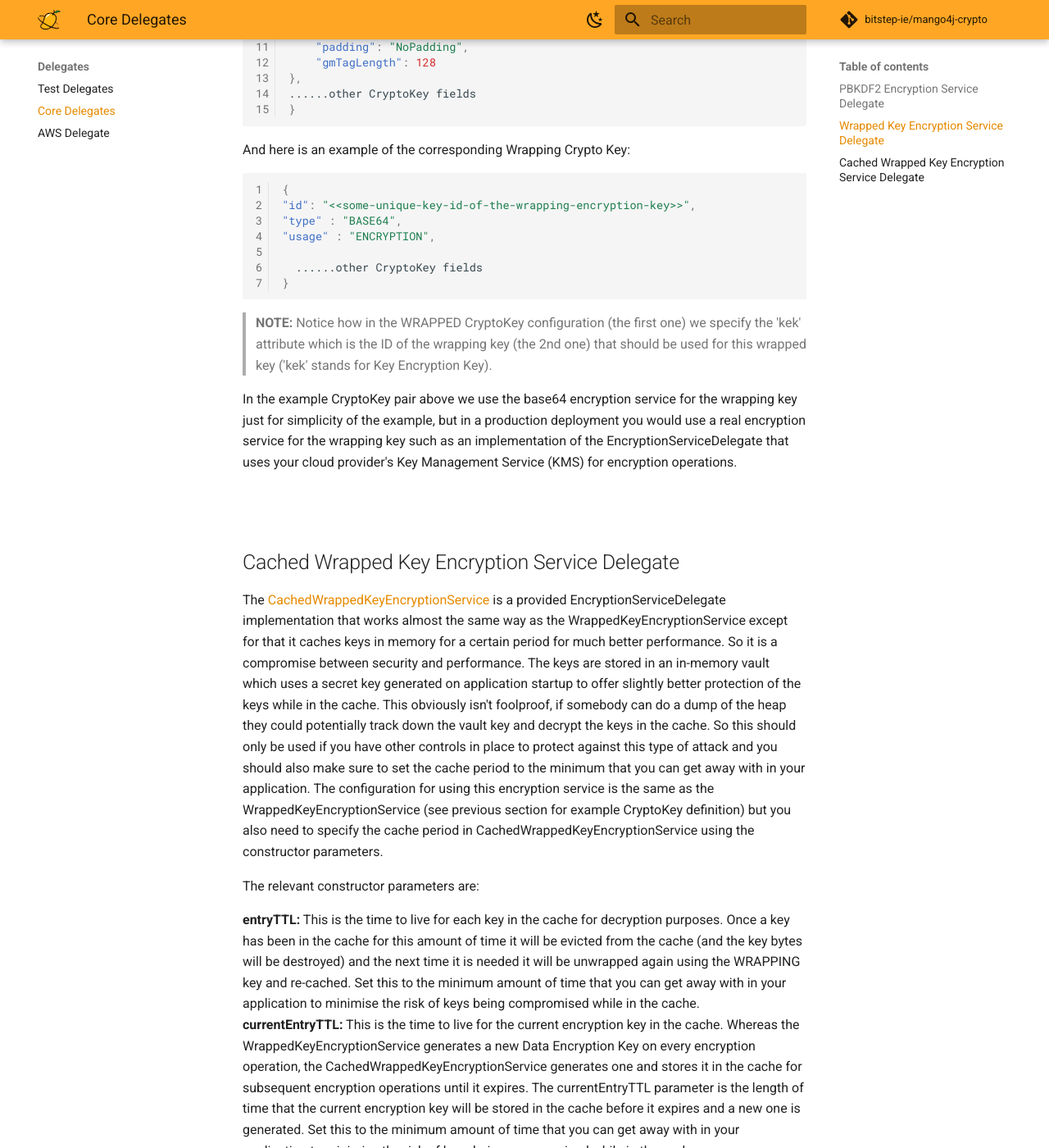
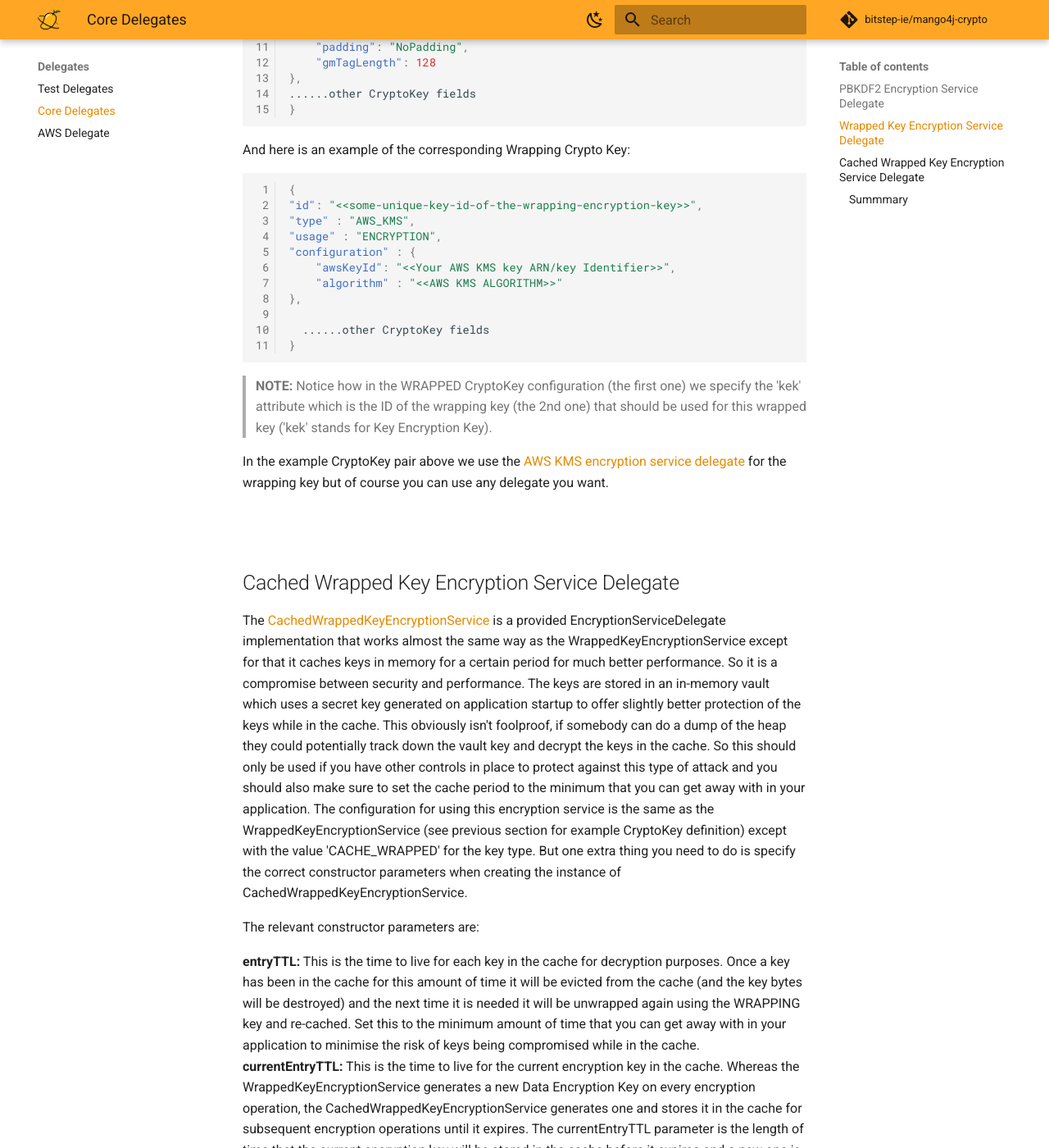
Before and after one commit to bitstep-ie/mango4j-crypto, an MkDocs documentation site: the page built from documentation/docs/delegates/core-delegates.md, in a window 1280 px wide and 1400 px high, scrolled down 1638 px. Shown: the whole window at 82% size. Built offline with MkDocs 1.6.1 and Material for MkDocs 9.7.7, drawn with Linux system fonts in a browser that asks for light colours; comment, search, counter and statistics services are not loaded; the version menu is left out.

Commit message:
Fixed links

````diff
--- a/documentation/docs/delegates/core-delegates.md
+++ b/documentation/docs/delegates/core-delegates.md
@@ -1,7 +1,7 @@
 # Production Delegates
 
 ## PBKDF2 Encryption Service Delegate
-The [PBKDF2EncryptionService](/mango4j-crypto-core/src/main/java/ie/bitstep/mango/crypto/core/encryption/impl/PBKDF2EncryptionService.java) is a provided EncryptionServiceDelegate implementation that uses the JDKs Java Cryptography Architecture (JCA) for encryption and decryption. This is a real encryption service that could be used for production deployments (make sure to store the pass phrase in a secure manner) and can also be useful for testing purposes. It supports various encryption algorithms, modes and padding schemes that are available in the JDK. You can configure these values by configuring the appropriate attributes in the [CryptoKey](/mango4j-crypto-core/src/main/java/ie/bitstep/mango/crypto/core/domain/CryptoKey.java) configuration map. An example CryptoKey definition for the PBKDF2EncryptionService would be as follows:
+The [PBKDF2EncryptionService](https://github.com/bitstep-ie/mango4j-crypto/blob/main/mango4j-crypto-core/src/main/java/ie/bitstep/mango/crypto/core/encryption/impl/PBKDF2EncryptionService.java) is a provided EncryptionServiceDelegate implementation that uses the JDKs Java Cryptography Architecture (JCA) for encryption and decryption. This is a real encryption service that could be used for production deployments (make sure to store the pass phrase in a secure manner) and can also be useful for testing purposes. It supports various encryption algorithms, modes and padding schemes that are available in the JDK. You can configure these values by configuring the appropriate attributes in the [CryptoKey](/mango4j-crypto-core/src/main/java/ie/bitstep/mango/crypto/core/domain/CryptoKey.java) configuration map. An example CryptoKey definition for the PBKDF2EncryptionService would be as follows:
 
 ```json
 {
@@ -26,9 +26,20 @@
 <br>
 
 ## Wrapped Key Encryption Service Delegate
-The [WrappedKeyEncryptionService](/mango4j-crypto-core/src/main/java/ie/bitstep/mango/crypto/core/encryption/impl/wrapped/WrappedKeyEncryptionService.java) is a provided EncryptionServiceDelegate implementation that uses the JDKs Java Cryptography Architecture (JCA) for encryption and decryption using a uniquely generated key for each encryption operation. This key is "wrapped" (encrypted) with the wrapping key. This is the same approach that other providers such as the AWS Encryption SDK (they call it envelope encryption) to carry out encryption operations locally but keeping the generated keys secure. So to break it down, it works like this:
+The [WrappedKeyEncryptionService](https://github.com/bitstep-ie/mango4j-crypto/blob/main/mango4j-crypto-core/src/main/java/ie/bitstep/mango/crypto/core/encryption/impl/wrapped/WrappedKeyEncryptionService.java)
+is a provided EncryptionServiceDelegate implementation that uses the JDKs Java Cryptography Architecture (JCA) for
+encryption and decryption using a uniquely generated key for each encryption operation. This key is "wrapped" (encrypted)
+with the wrapping key. This is the same approach that other providers such as the AWS Encryption SDK (they call it envelope
+encryption) to carry out encryption operations locally but keeping the generated keys secure. So to break it down, it works like this:
 
-Everytime encrypt is called, a new random key is generated for the encryption operation. This key is then encrypted (wrapped) with the wrapping key and stored in the ciphertext along with the encrypted data. When decrypting, the library extracts the wrapped key from the ciphertext, decrypts (unwraps) it with the wrapping key to get the original generated key and then uses that key to decrypt the data. This approach allows you to have a unique key for each encryption operation while still keeping those keys secure with a wrapping key. The configuration for using this encryption service is a bit more complex than the PBKDF2EncryptionService as you need to have both a wrapping CryptoKey and a content CryptoKey configured in your system and you need to specify which one is which in their configurations. Please see the javadocs for the WrappedKeyEncryptionService and the CryptoKey class for more details on how to configure this encryption service.
+Everytime encrypt is called, a new random key is generated for the encryption operation. This key is then encrypted (wrapped)
+with the wrapping key and stored in the ciphertext along with the encrypted data. When decrypting, the library extracts
+the wrapped key from the ciphertext, decrypts (unwraps) it with the wrapping key to get the original generated key and
+then uses that key to decrypt the data. This approach allows you to have a unique key for each encryption operation while
+still keeping those keys secure with a wrapping key. The configuration for using this encryption service is a bit more
+complex than the PBKDF2EncryptionService as you need to have both a wrapping CryptoKey and a content CryptoKey configured
+in your system and you need to specify which one is which in their configurations. Please see the javadocs for the
+WrappedKeyEncryptionService and the CryptoKey class for more details on how to configure this encryption service.
 
 Here is an example of a Wrapped Crypto Key:
 ```json
@@ -55,8 +66,12 @@
 
 {
 "id": "<<some-unique-key-id-of-the-wrapping-encryption-key>>",
-"type" : "BASE64",
+"type" : "AWS_KMS",
 "usage" : "ENCRYPTION",
+"configuration" : {
+    "awsKeyId": "<<Your AWS KMS key ARN/key Identifier>>",
+    "algorithm" : "<<AWS KMS ALGORITHM>>"
+},
 
   ......other CryptoKey fields
 }
@@ -64,12 +79,23 @@
 
 > **NOTE:** Notice how in the WRAPPED CryptoKey configuration (the first one) we specify the 'kek' attribute which is the ID of the wrapping key (the 2nd one) that should be used for this wrapped key ('kek' stands for Key Encryption Key).
 
-In the example CryptoKey pair above we use the base64 encryption service for the wrapping key just for simplicity of the example, but in a production deployment you would use a real encryption service for the wrapping key such as an implementation of the EncryptionServiceDelegate that uses your cloud provider's Key Management Service (KMS) for encryption operations.
+In the example CryptoKey pair above we use the [AWS KMS encryption service delegate](/documentation/docs/delegates/aws-delegate.md) for
+the wrapping key but of course you can use any delegate you want.
 <br>
 <br>
 <br>
 ## Cached Wrapped Key Encryption Service Delegate
-The [CachedWrappedKeyEncryptionService](/mango4j-crypto-core/src/main/java/ie/bitstep/mango/crypto/core/encryption/impl/wrapped/CachedWrappedKeyEncryptionService.java) is a provided EncryptionServiceDelegate implementation that works almost the same way as the WrappedKeyEncryptionService except for that it caches keys in memory for a certain period for much better performance. So it is a compromise between security and performance. The keys are stored in an in-memory vault which uses a secret key generated on application startup to offer slightly better protection of the keys while in the cache. This obviously isn't foolproof, if somebody can do a dump of the heap they could potentially track down the vault key and decrypt the keys in the cache. So this should only be used if you have other controls in place to protect against this type of attack and you should also make sure to set the cache period to the minimum that you can get away with in your application. The configuration for using this encryption service is the same as the WrappedKeyEncryptionService (see previous section for example CryptoKey definition) but you also need to specify the cache period in CachedWrappedKeyEncryptionService using the constructor parameters.
+The [CachedWrappedKeyEncryptionService](https://github.com/bitstep-ie/mango4j-crypto/blob/main/mango4j-crypto-core/src/main/java/ie/bitstep/mango/crypto/core/encryption/impl/wrapped/CachedWrappedKeyEncryptionService.java)
+is a provided EncryptionServiceDelegate implementation that works almost the same way as the WrappedKeyEncryptionService
+except for that it caches keys in memory for a certain period for much better performance. So it is a compromise between
+security and performance. The keys are stored in an in-memory vault which uses a secret key generated on application startup
+to offer slightly better protection of the keys while in the cache. This obviously isn't foolproof, if somebody can do a
+dump of the heap they could potentially track down the vault key and decrypt the keys in the cache. So this should only
+be used if you have other controls in place to protect against this type of attack and you should also make sure to set
+the cache period to the minimum that you can get away with in your application. The configuration for using this encryption
+service is the same as the WrappedKeyEncryptionService (see previous section for example CryptoKey definition) except with
+the value 'CACHE_WRAPPED' for the key type. But one extra thing you need to do is specify the correct constructor parameters
+when creating the instance of CachedWrappedKeyEncryptionService.
 
 The relevant constructor parameters are:
 
@@ -79,6 +105,7 @@
 <br>
 **cacheGracePeriod:** Short period for which expired keys can remain available to allow for clock skew and to avoid situations where a key is obtained from the cache just before expiration and then the key material subsequently destroyed before the actual encryption/decryption is carried out by the delegate. Set this to a short period of time, like a few seconds.
 
+### Summmary
 The CachedWrappedKeyEncryptionService is a good option to consider if you want to get the performance benefits of caching for wrapped keys but you also want to have some level of protection for the keys while in the cache. Unlike the WrappedKeyEncryptionService which generates a new Data Encryption Key for every encryption operation and subsequently encrypts that key with the WRAPPING key, the CachedWrappedKeyEncryptionService generates one, encrypts it with the WRAPPING key and stores it in the cache for subsequent encryption operations until it expires. So it can dramatically cut down on calls to the WRAPPING key service for encryption operations.
 <br>
 Likewise, for decryption operations, if the key needed for decryption is in the cache it can be used directly without needing to call the WRAPPING key service to unwrap it first. So this can also cut down on calls to the WRAPPING key service for decryption operations as well.
````
Also changed, not shown: documentation/docs/delegates/aws-delegate.md (+5 -5 lines), documentation/docs/delegates/test-delegates.md (+2 -2 lines), documentation/docs/general/general.md (+6 -6 lines).
